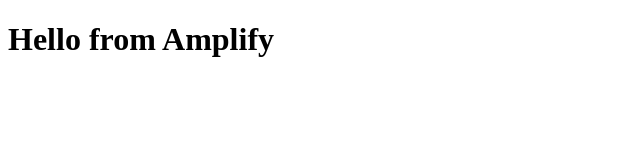
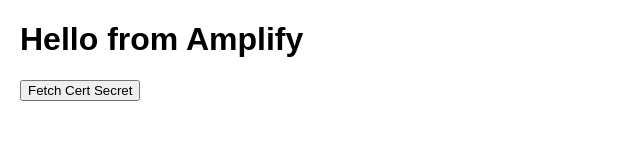
Before and after one commit to Moswin-J/Cert_POC, a plain HTML site: page index.html in a window 1280 px wide. Shown: the whole page, without its empty margins (0-640 px from the left). Drawn offline with Linux system fonts and the light colour scheme.

Commit message:
Update index.html

```diff
--- a/index.html
+++ b/index.html
@@ -2,8 +2,28 @@
 <html>
   <head>
     <title>AWS Amplify Demo</title>
+    <style>
+      body { font-family: Arial; margin: 20px; }
+      pre { background: #f5f5f5; padding: 10px; border: 1px solid #ccc; }
+    </style>
   </head>
   <body>
     <h1>Hello from Amplify</h1>
+    <button onclick="fetchSecret()">Fetch Cert Secret</button>
+    <div id="result"></div>
+
+    <script>
+      async function fetchSecret() {
+        const res = await fetch('https://pz4w2yj4bl.execute-api.eu-west-1.amazonaws.com/default/demo-fetch-secret');
+        const data = await res.json();
+
+        document.getElementById('result').innerHTML = `
+          <h3>Secret Fetched:</h3>
+          <pre>Private Key Start: ${data.private_key_start}</pre>
+          <pre>Public Cert Start: ${data.public_cert_start}</pre>
+          <pre>CA Chain Start: ${data.ca_chain_start}</pre>
+        `;
+      }
+    </script>
   </body>
 </html>
```
